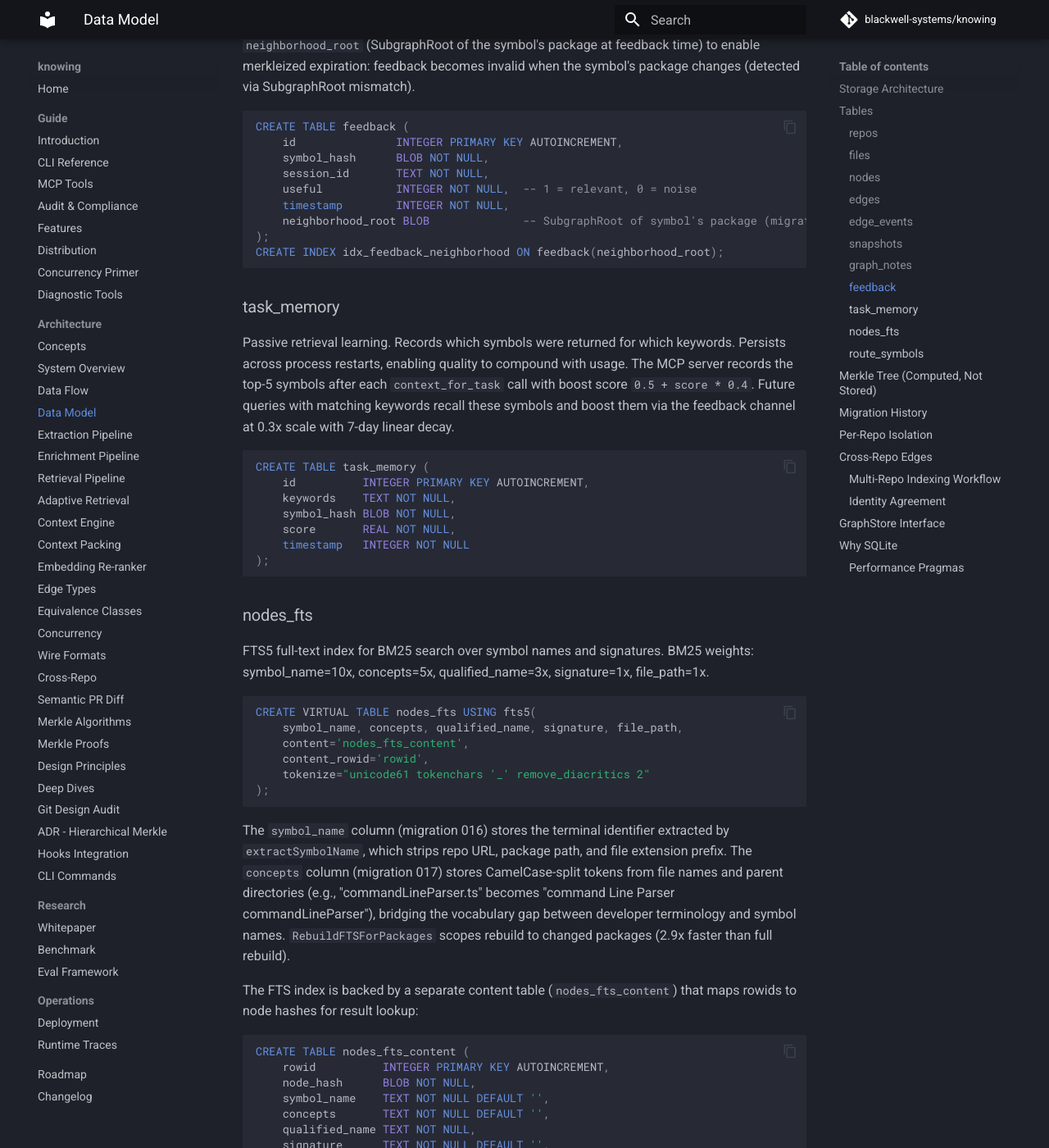
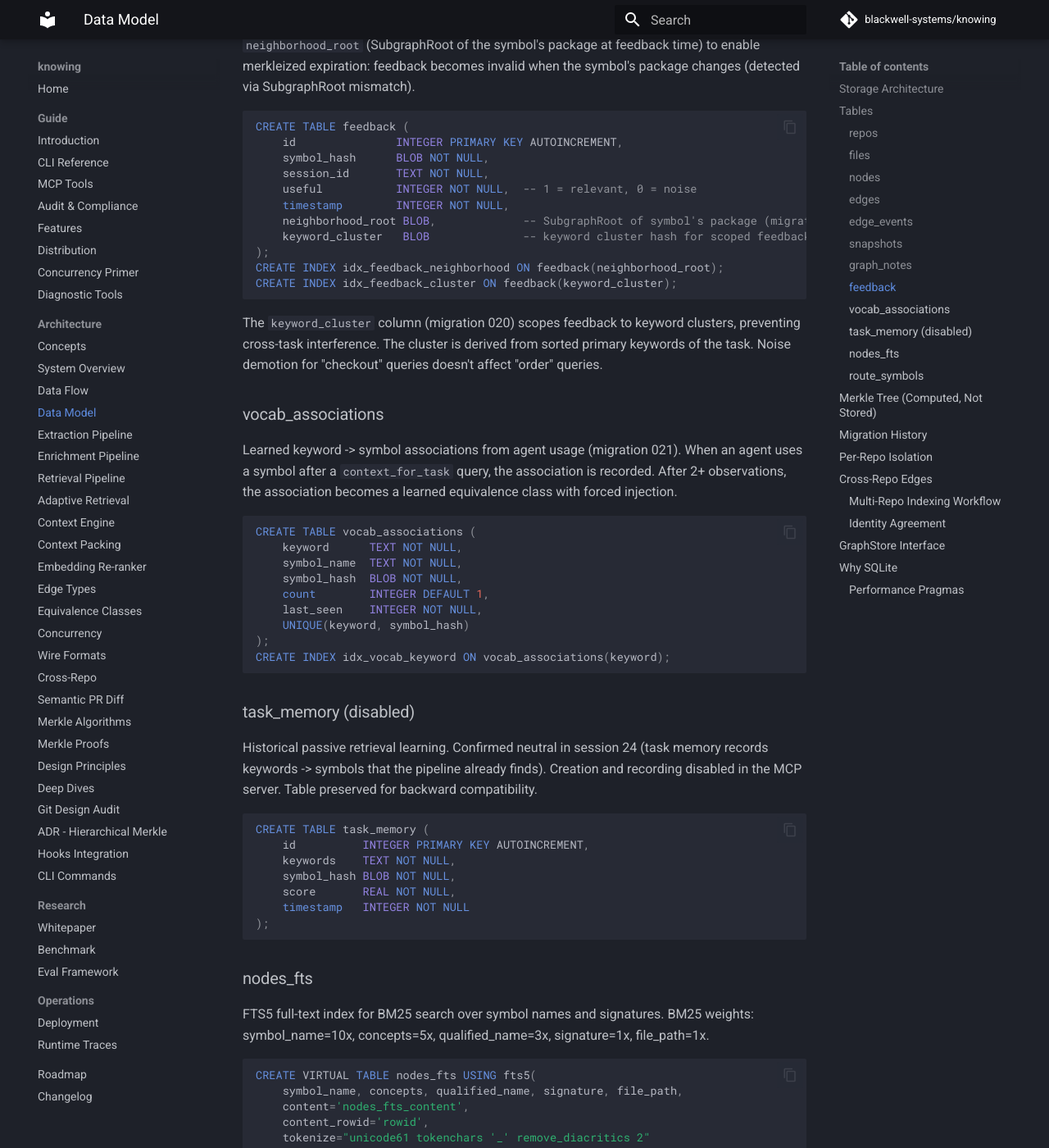
Before and after one commit to blackwell-systems/knowing, an MkDocs documentation site: the page built from docs/architecture/data-model.md, in a window 1280 px wide and 1400 px high, scrolled down 4309 px. Shown: the whole window at 82% size. Built offline with MkDocs 1.6.1 and Material for MkDocs 9.7.7, drawn with Linux system fonts in a browser that asks for light colours; comment, search, counter and statistics services are not loaded.

Commit message:
docs: add keyword_cluster, vocab_associations tables, mark task_memory disabled in data-model.md

````diff
--- a/docs/architecture/data-model.md
+++ b/docs/architecture/data-model.md
@@ -179,14 +179,40 @@ CREATE TABLE feedback (
     session_id       TEXT NOT NULL,
     useful           INTEGER NOT NULL,  -- 1 = relevant, 0 = noise
     timestamp        INTEGER NOT NULL,
-    neighborhood_root BLOB              -- SubgraphRoot of symbol's package (migration 014)
+    neighborhood_root BLOB,             -- SubgraphRoot of symbol's package (migration 014)
+    keyword_cluster   BLOB              -- keyword cluster hash for scoped feedback (migration 020)
 );
 CREATE INDEX idx_feedback_neighborhood ON feedback(neighborhood_root);
+CREATE INDEX idx_feedback_cluster ON feedback(keyword_cluster);
 ```
 
-### task_memory
+The `keyword_cluster` column (migration 020) scopes feedback to keyword clusters, preventing
+cross-task interference. The cluster is derived from sorted primary keywords of the task.
+Noise demotion for "checkout" queries doesn't affect "order" queries.
 
-Passive retrieval learning. Records which symbols were returned for which keywords. Persists across process restarts, enabling quality to compound with usage. The MCP server records the top-5 symbols after each `context_for_task` call with boost score `0.5 + score * 0.4`. Future queries with matching keywords recall these symbols and boost them via the feedback channel at 0.3x scale with 7-day linear decay.
+### vocab_associations
+
+Learned keyword -> symbol associations from agent usage (migration 021). When an agent uses
+a symbol after a `context_for_task` query, the association is recorded. After 2+ observations,
+the association becomes a learned equivalence class with forced injection.
+
+```sql
+CREATE TABLE vocab_associations (
+    keyword      TEXT NOT NULL,
+    symbol_name  TEXT NOT NULL,
+    symbol_hash  BLOB NOT NULL,
+    count        INTEGER DEFAULT 1,
+    last_seen    INTEGER NOT NULL,
+    UNIQUE(keyword, symbol_hash)
+);
+CREATE INDEX idx_vocab_keyword ON vocab_associations(keyword);
+```
+
+### task_memory (disabled)
+
+Historical passive retrieval learning. Confirmed neutral in session 24 (task memory
+records keywords -> symbols that the pipeline already finds). Creation and recording
+disabled in the MCP server. Table preserved for backward compatibility.
 
 ```sql
 CREATE TABLE task_memory (
````
